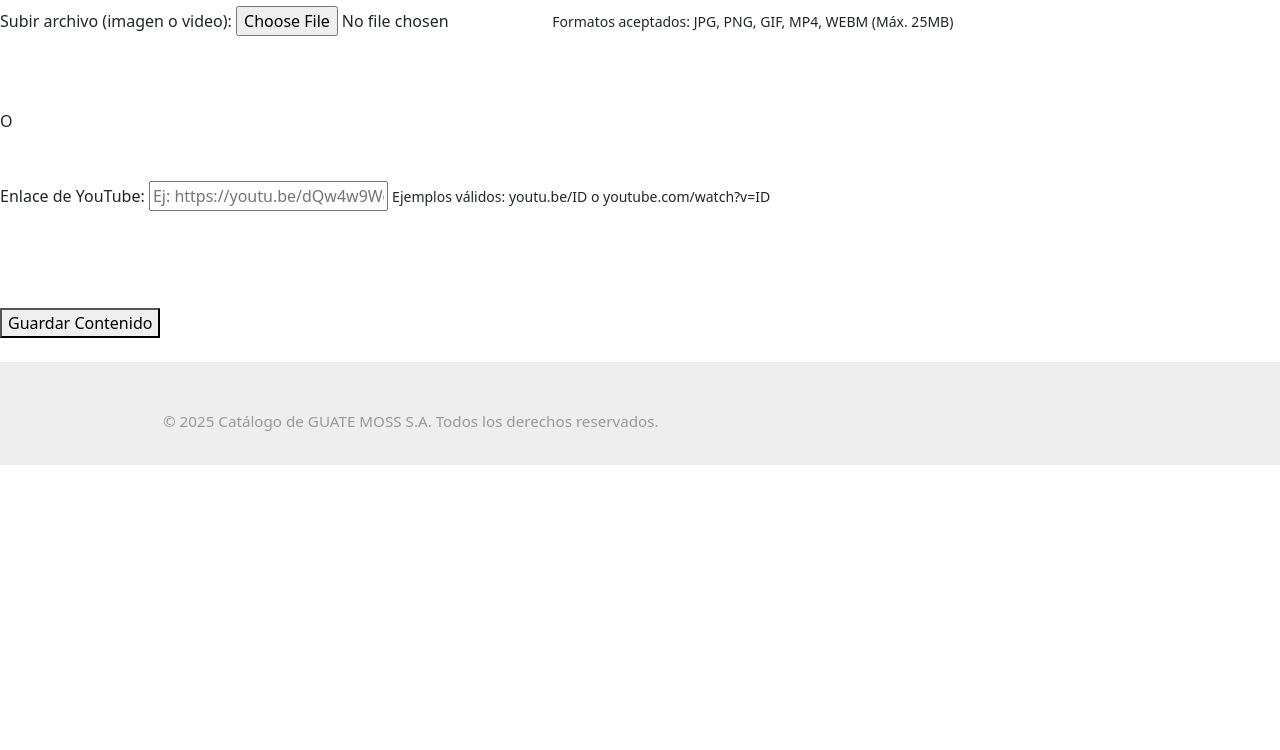
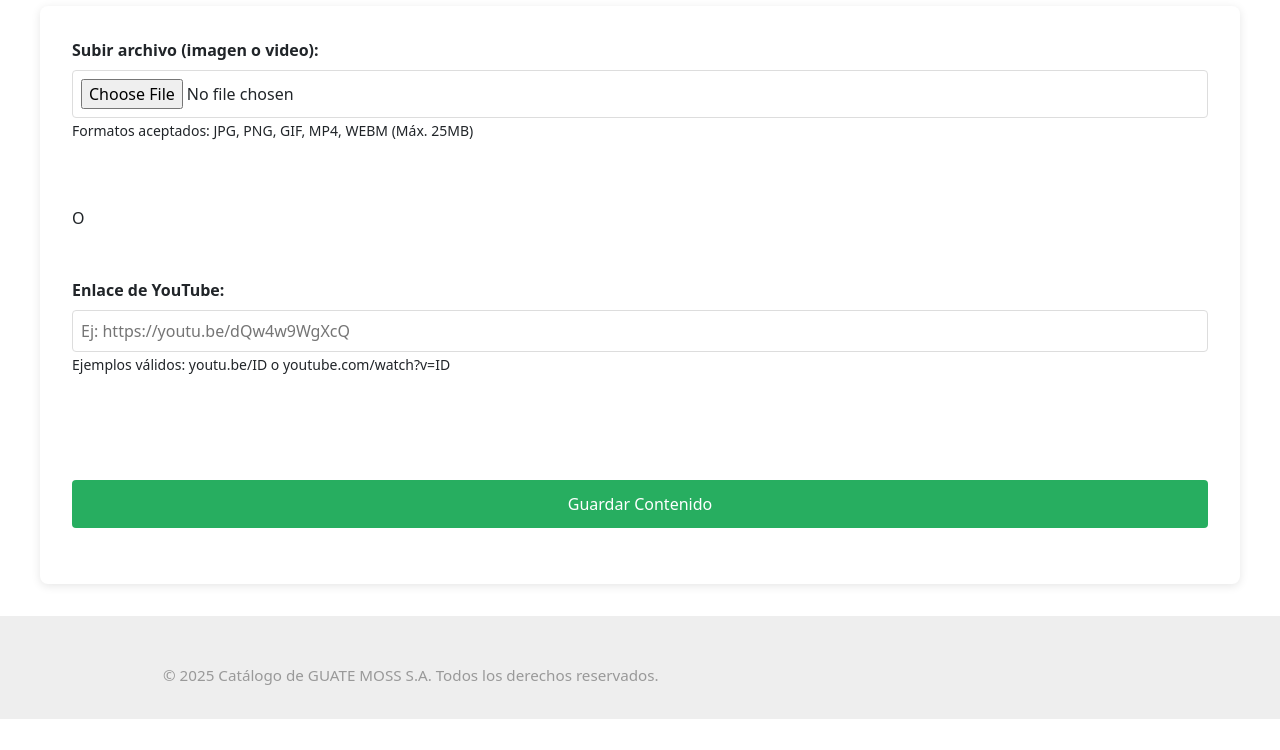
Before and after one commit to JAVAGONMUS/guatemoss, a PHP site: page /js/newpicture.php in a window 1280 px wide. Shown: the part 50-800 px from the top of the page. Run offline with PHP 8.4, Linux system fonts and the light colour scheme.

Commit message:
Update templatemo-style.css

```diff
--- a/css/templatemo-style.css
+++ b/css/templatemo-style.css
@@ -627,18 +627,57 @@ select:not([multiple]) {
     .tm-social-links li { margin-right: 3px; }
 }
 
-#btnWhatsApp {
-  background-color: #25D366; /* verde WhatsApp */
-  color: white;
-  font-size: 18px;
-  padding: 12px 20px;
-  border: none;
-  border-radius: 10px;
-  cursor: pointer;
-  transition: transform 0.2s ease, background-color 0.2s ease;
+
+
+
+
+main {
+    padding: 2rem;
+    max-width: 1200px;
+    margin: 0 auto;
+}
+/* Formularios */
+.search-form, .form-container {
+    background-color: white;
+    padding: 2rem;
+    border-radius: 8px;
+    box-shadow: 0 2px 10px rgba(0, 0, 0, 0.1);
+    margin-bottom: 2rem;
 }
 
-#btnWhatsApp:hover {
-  background-color: #20b954;
-  transform: scale(1.05);
+.form-group {
+    margin-bottom: 1rem;
 }
+
+.form-group label {
+    display: block;
+    margin-bottom: 0.5rem;
+    font-weight: bold;
+}
+
+.form-group input[type="text"],
+.form-group input[type="number"],
+.form-group input[type="file"] {
+    width: 100%;
+    padding: 0.5rem;
+    border: 1px solid #ddd;
+    border-radius: 4px;
+    font-size: 1rem;
+}
+
+.btn-buscar, .btn-submit {
+    background-color: #27ae60;
+    color: white;
+    border: none;
+    padding: 0.75rem 1.5rem;
+    border-radius: 4px;
+    cursor: pointer;
+    font-size: 1rem;
+    transition: background-color 0.3s;
+    width: 100%;
+    margin-top: 1rem;
+}
+
+.btn-buscar:hover, .btn-submit:hover {
+    background-color: #219653;
+}
```
